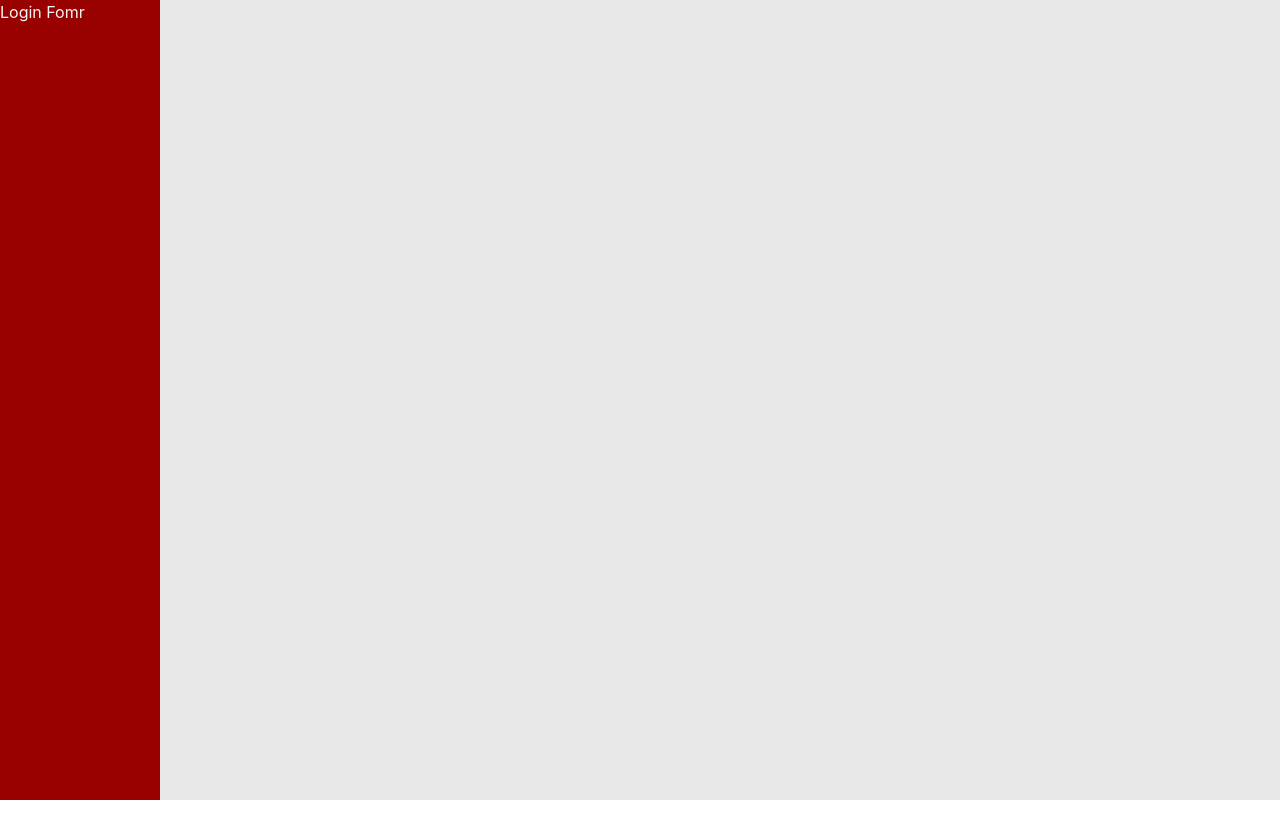
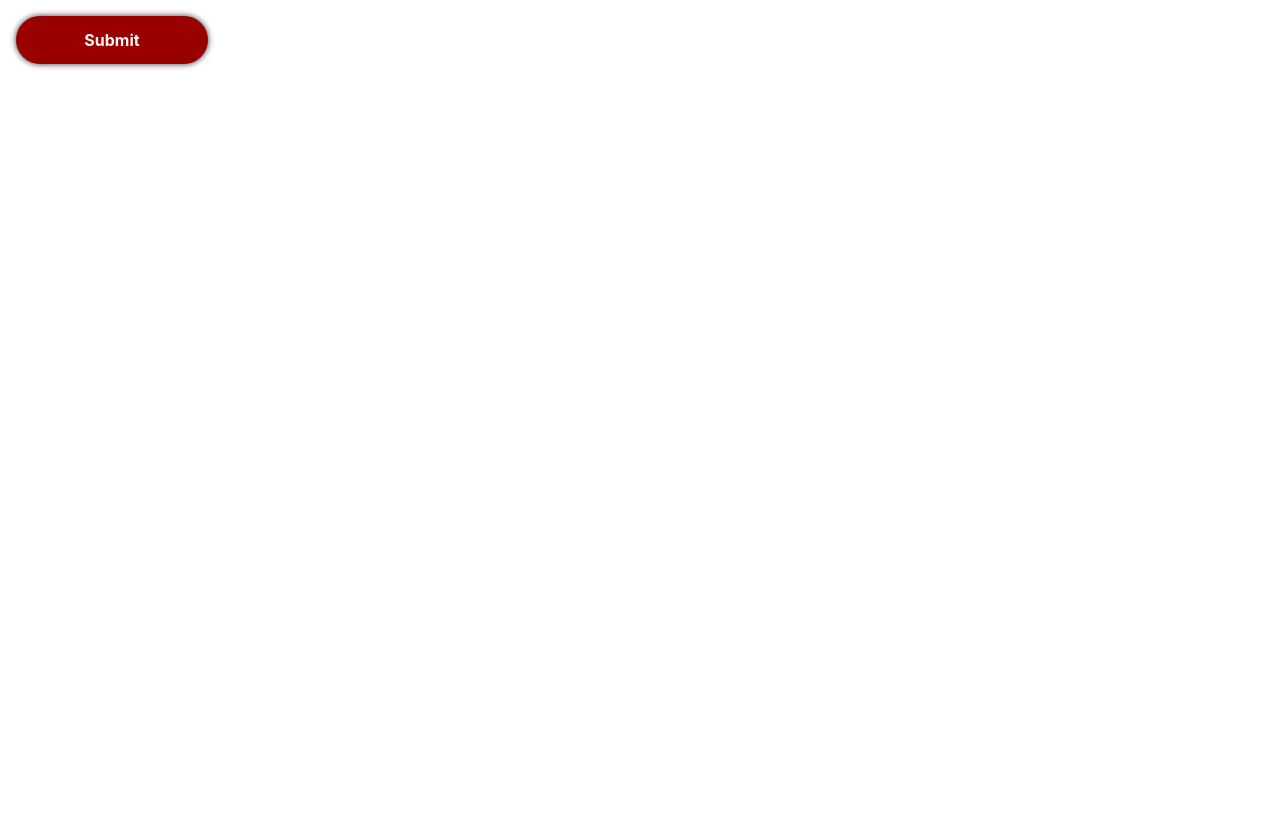
Before and after one commit to priyanshujain7/Activity-Management-Dashboard, a React (Create React App) app: page / in a window 1280 px wide. Built offline with nearby package versions, Linux system fonts and the light colour scheme.

Commit message:
Button component added

```diff
--- a/src/App.js
+++ b/src/App.js
@@ -1,10 +1,12 @@
-import './App.scss';
-import Login from './pages/Login';
+import Login from "./pages/Login";
+import Button from "./components/Button";
+import "./App.scss";
 
 function App() {
   return (
     <div className="App">
-      <Login></Login>
+      {/* <Login></Login> */}
+      <Button background="dark"></Button>
     </div>
   );
 }
--- /dev/null
+++ b/src/components/Button/index.jsx
@@ -0,0 +1,18 @@
+import React from "react";
+import "./styles.scss";
+
+const Button = ({ background = "dark", text = "Submit" }) => {
+  return (
+    <div className="btn-comp m-3">
+      <button
+        className={`btn ${
+          background === "dark" ? "header-bg" : "body-bg"
+        } fs-16 text-bold`}
+      >
+        {text}
+      </button>
+    </div>
+  );
+};
+
+export default Button;
--- /dev/null
+++ b/src/components/Button/styles.scss
@@ -0,0 +1,15 @@
+@import "./../../utils/constants/colors";
+.btn-comp {
+  .btn {
+    width: 12rem;
+    height: 3rem;
+    border-radius: 2rem;
+    box-shadow: 0px 0px 6px $jet;
+  }
+}
+.fs-16 {
+  font-size: 16px;
+}
+.text-bold {
+  font-weight: bold;
+}
```
